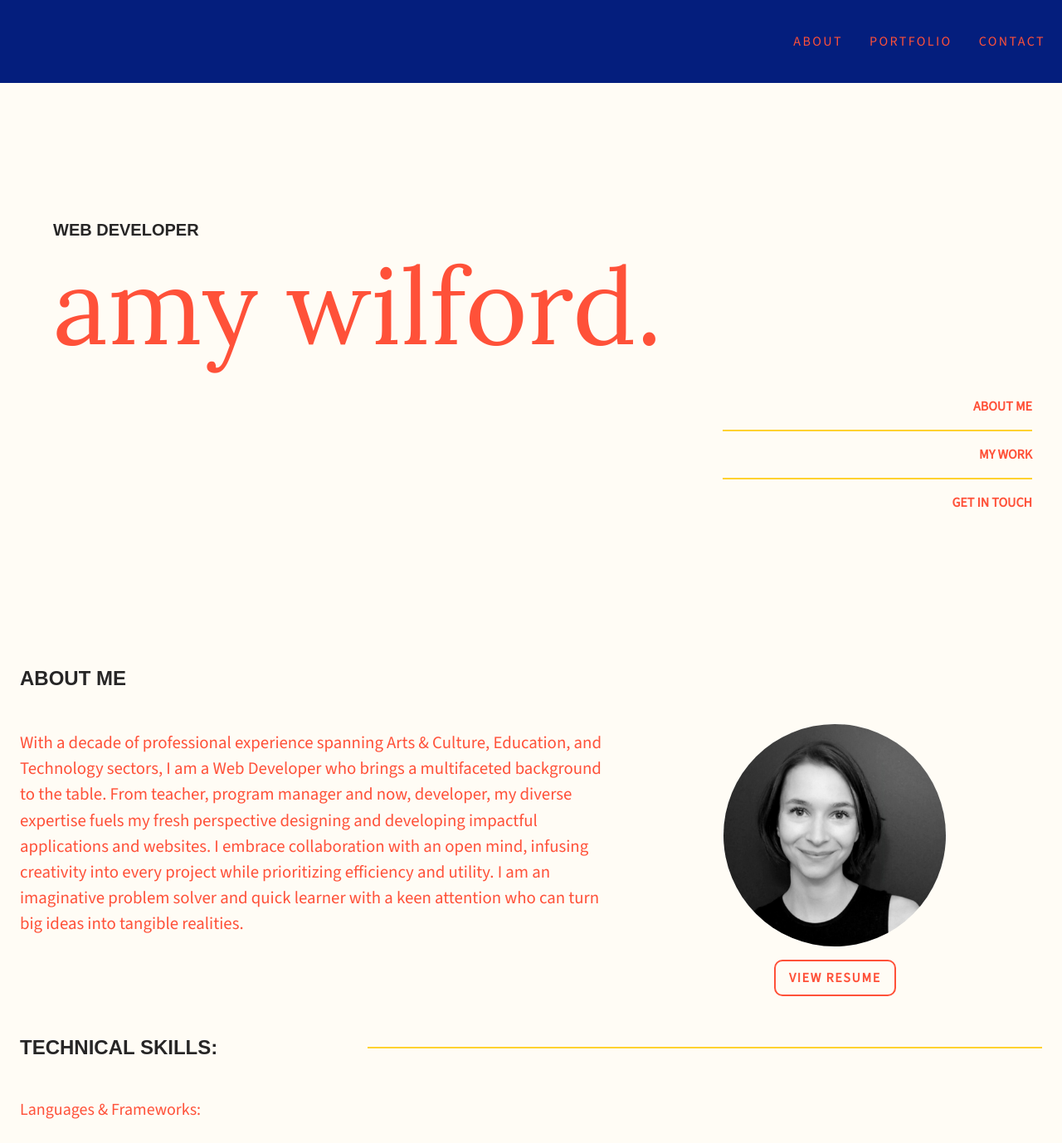
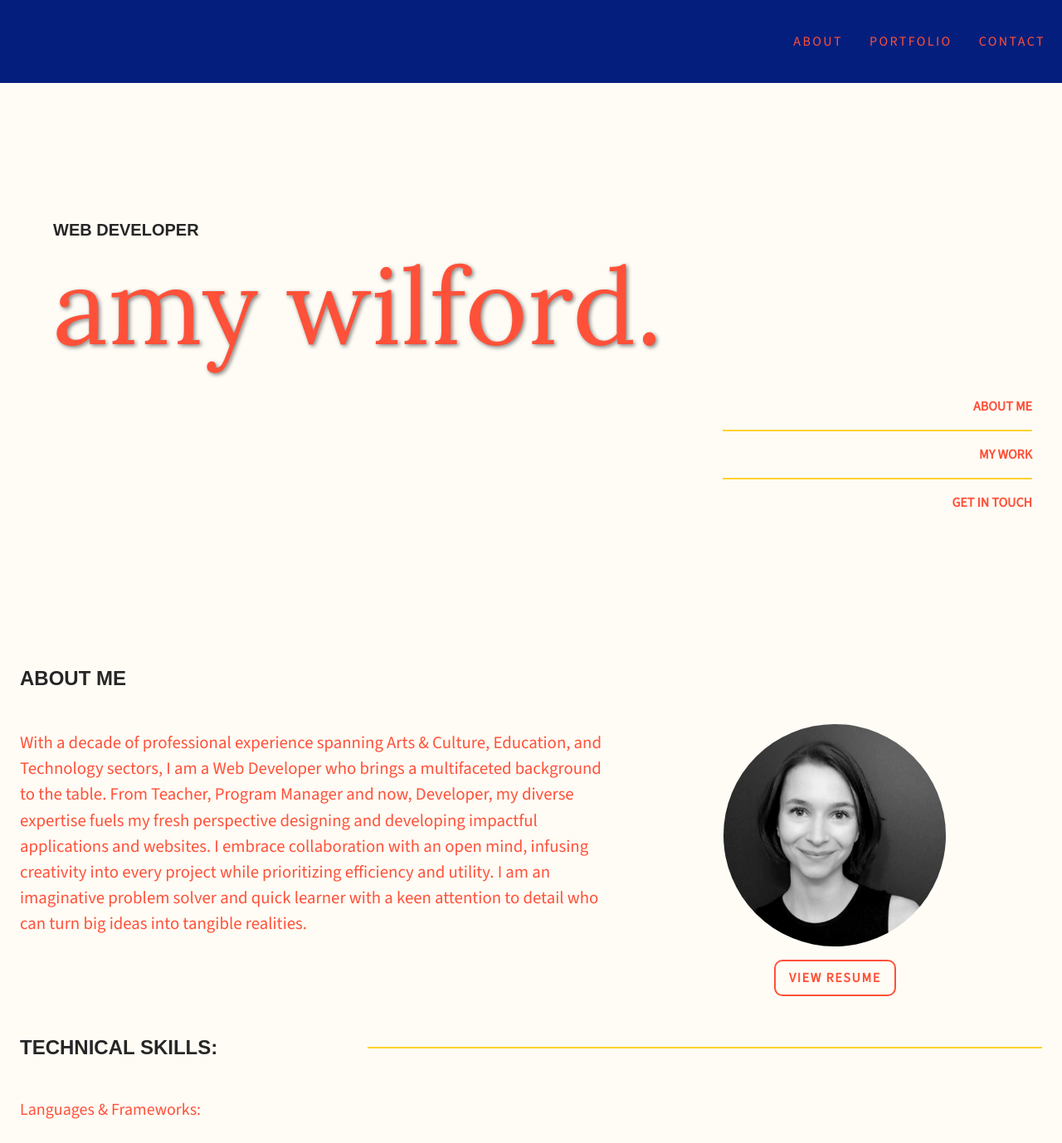
Before and after one commit to AmyWilford/aw-portflio, a React (Create React App) app: page / in a window 1280 px wide. Shown: the top 1378 px of the page at 83% size. Built offline with nearby package versions, Linux system fonts and the light colour scheme; a web font is replaced by a local one.

Commit message:
corrected text-shadow property on h1

```diff
--- a/src/components/About.js
+++ b/src/components/About.js
@@ -12,13 +12,13 @@ export default function About() {
           <div className="pb-5" id="bio">
             With a decade of professional experience spanning Arts & Culture,
             Education, and Technology sectors, I am a Web Developer who brings a
-            multifaceted background to the table. From teacher, program manager
-            and now, developer, my diverse expertise fuels my fresh perspective
+            multifaceted background to the table. From Teacher, Program Manager
+            and now, Developer, my diverse expertise fuels my fresh perspective
             designing and developing impactful applications and websites. I
             embrace collaboration with an open mind, infusing creativity into
             every project while prioritizing efficiency and utility. I am an
             imaginative problem solver and quick learner with a keen attention
-            who can turn big ideas into tangible realities.
+            to detail who can turn big ideas into tangible realities.
           </div>
 
           {/* <hr className="section-divider section-divider-web"></hr> */}
--- a/src/components/styles/Banner.css
+++ b/src/components/styles/Banner.css
@@ -8,7 +8,7 @@
 .banner-main-text h1{
     font-size: 8rem;
     color: #FF5139;
-    text-shadow: 2px 2px 3px FFD230;
+    text-shadow: 2px 2px 5px gray
 }
 
 .banner-nav-options div {
--- a/src/components/styles/Contact.css
+++ b/src/components/styles/Contact.css
@@ -1,5 +1,5 @@
 #contact {
-    height: 65vh;
+    height: 50vh;
     display:flex;
     flex-direction: column;
     justify-content: center;
@@ -12,10 +12,7 @@ hr{
     opacity: 1;
     color: #272626
 }
-/* .contact-container {
-    background-color: #041E7D;
-    color: #FFFCF5
-} */
+
 
 .contact-img-container{
     background-color: #FF5139;
@@ -23,7 +20,5 @@ hr{
 
 @media (max-width: 768px){
     #contact {
-
         height: 20vh;
-
     }}
```
